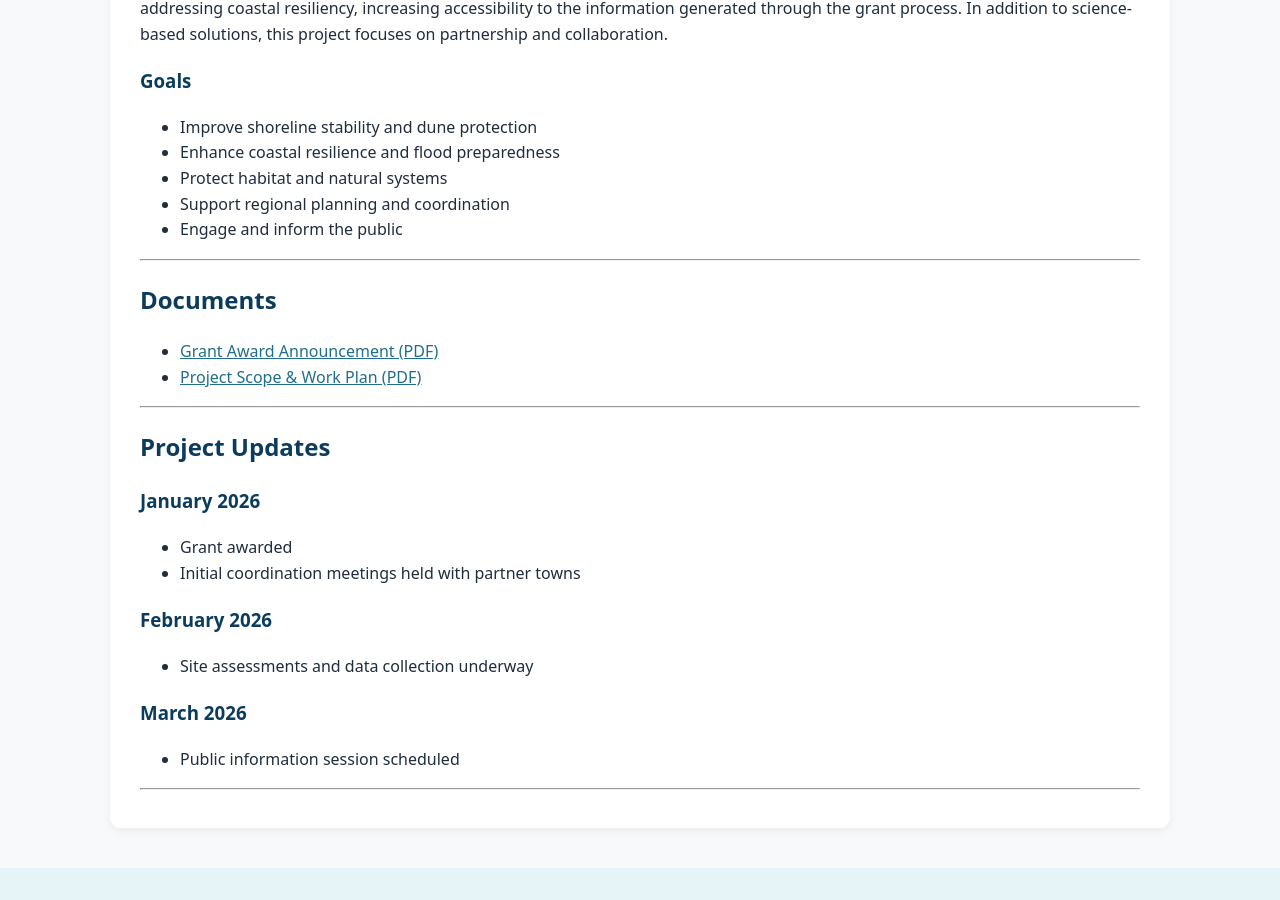
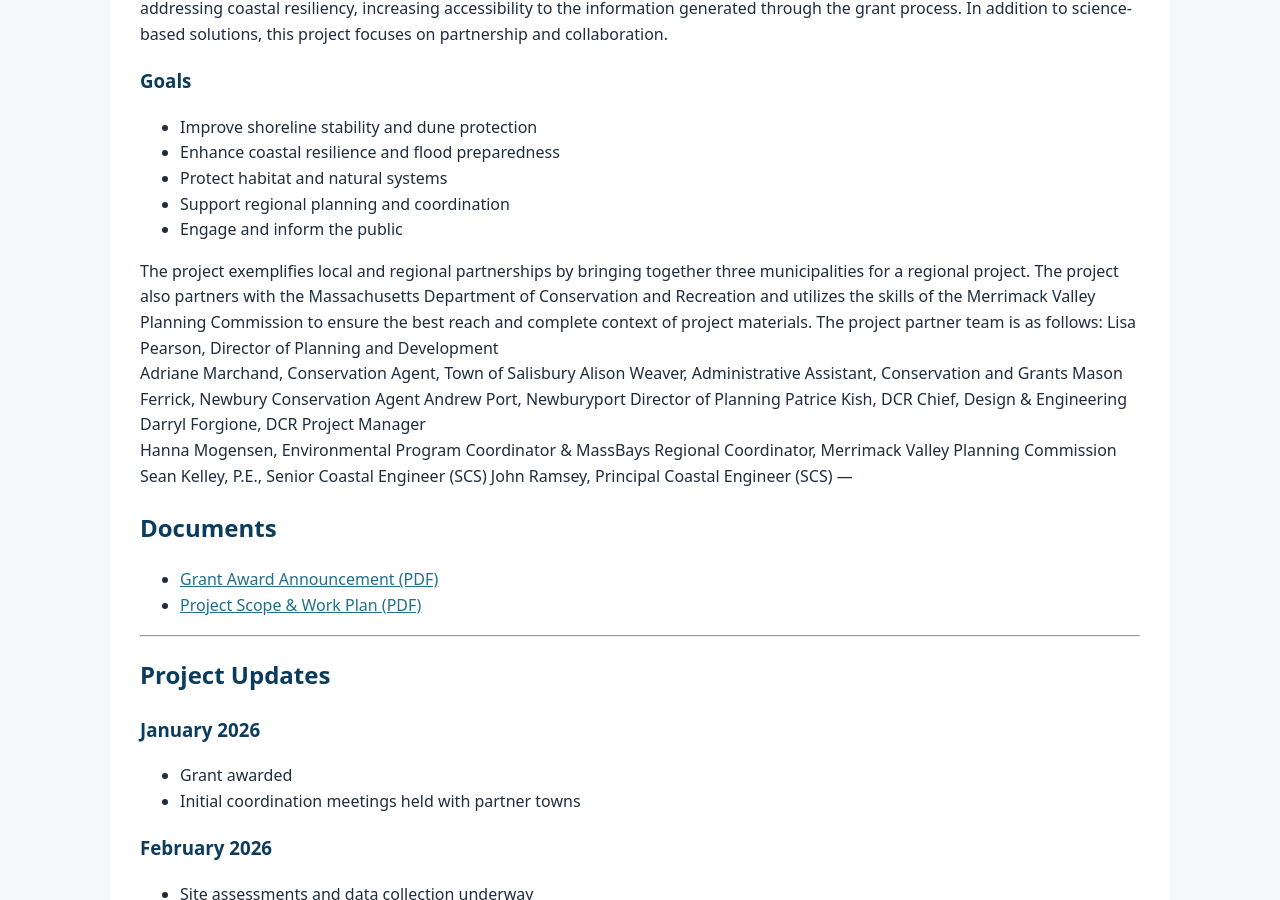
Before and after one commit to MAMRBAGOV/mamrba.gov, a Jekyll site: the page built from czm-grant.md, in a window 1280 px wide and 900 px high, scrolled down 1189 px. Built offline with Jekyll 4.4.1, drawn with Linux system fonts in a browser that asks for light colours.

Commit message:
Update czm-grant.md

```diff
--- a/czm-grant.md
+++ b/czm-grant.md
@@ -29,6 +29,17 @@ This project directly supports adaptation to climate impacts such as sea level r
 - Support regional planning and coordination
 - Engage and inform the public
 
+The project exemplifies local and regional partnerships by bringing together three municipalities for a regional project. The project also partners with the Massachusetts Department of Conservation and Recreation and utilizes the skills of the Merrimack Valley Planning Commission to ensure the best reach and complete context of project materials. The project partner team is as follows:
+Lisa Pearson, Director of Planning and Development
+Adriane Marchand, Conservation Agent, Town of Salisbury
+Alison Weaver, Administrative Assistant, Conservation and Grants
+Mason Ferrick, Newbury Conservation Agent
+Andrew Port, Newburyport Director of Planning
+Patrice Kish, DCR Chief, Design & Engineering
+Darryl Forgione, DCR Project Manager
+Hanna Mogensen, Environmental Program Coordinator & MassBays Regional Coordinator, Merrimack Valley Planning Commission
+Sean Kelley, P.E., Senior Coastal Engineer (SCS)
+John Ramsey, Principal Coastal Engineer (SCS)
 ---
 
 ## Documents
```
